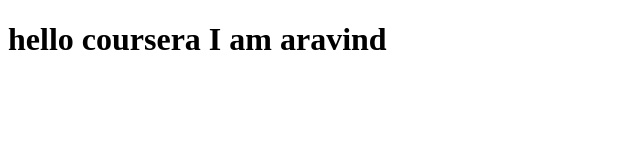
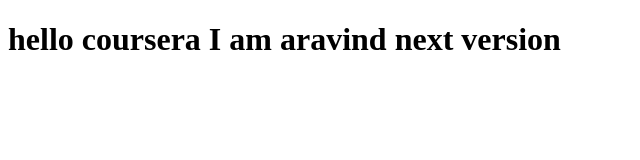
Before and after one commit to Bkbest/coursera-test, a plain HTML site: page index.html in a window 1280 px wide. Shown: the whole page, without its empty margins (0-640 px from the left). Drawn offline with Linux system fonts and the light colour scheme.

Commit message:
second change

```diff
--- a/index.html
+++ b/index.html
@@ -5,6 +5,6 @@
     <title>hello coursera</title>
   </head>
   <body>
-<h1>hello coursera I am aravind</h1>
+<h1>hello coursera I am aravind next version</h1>
   </body>
 </html>
```
